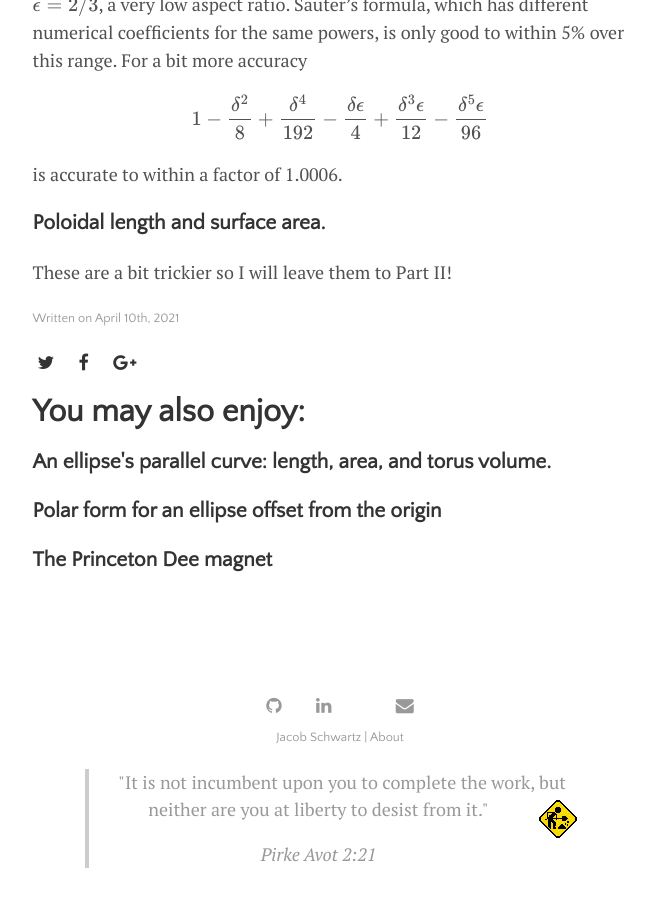
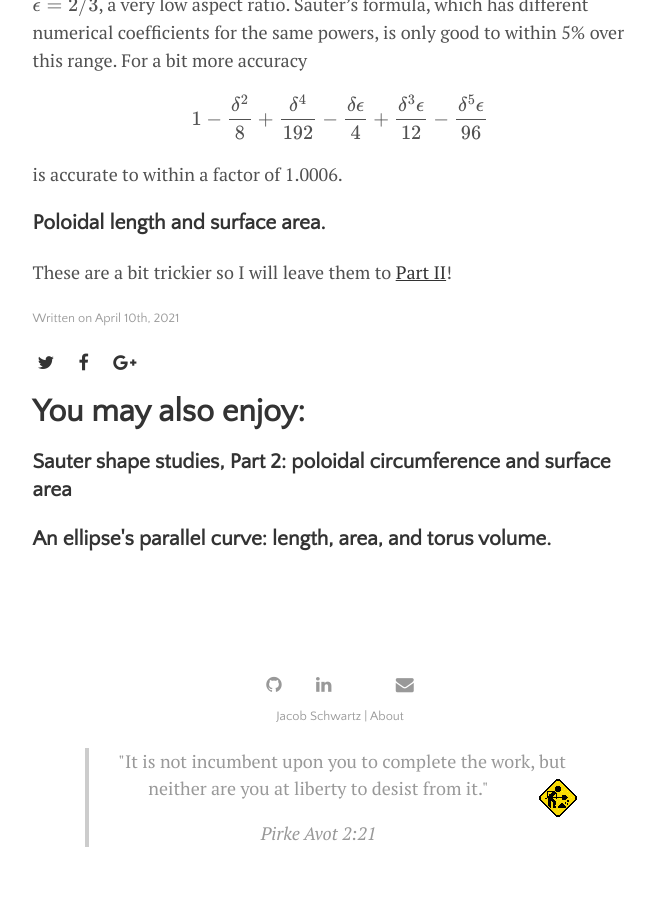
Before and after one commit to cfe316/cfe316.github.io, a Jekyll site: the page built from _posts/2021-04-10-sauter-shape-studies-1.md, in a window 1280 px wide and 900 px high, scrolled down 4939 px. Shown: the whole window, without its empty margins (300-955 px from the left). Built offline with Jekyll 4.4.1, drawn with Linux system fonts in a browser that asks for light colours; formulas are drawn with MathJax 3; a style sheet for code colours, icons or effects is not loaded; after the commit the page ends 5818 px from its top, so only the background shows below that; some of the changed lines change nothing that is shown.

Commit message:
Add post about Lp and Ap for Sauter shape

```diff
--- a/_posts/2021-04-10-sauter-shape-studies-1.md
+++ b/_posts/2021-04-10-sauter-shape-studies-1.md
@@ -116,4 +116,4 @@
 
 ### Poloidal length and surface area.
 
-These are a bit trickier so I will leave them to Part II!
+These are a bit trickier so I will leave them to [Part II](http://www.jaschwartz.net/journal/sauter-shape-studies-2.html)!
--- /dev/null
+++ b/_posts/2021-05-31-sauter-shape-studies-2.md
@@ -0,0 +1,167 @@
+---
+layout: post
+title: "Sauter shape studies, Part 2: poloidal circumference and surface area"
+author: "Jacob Schwartz"
+categories: journal
+tags: [algebra, geometry, sauter, plasma]
+image: Sauter_shape_studies_circumference_headliner.png
+use_math: true
+---
+This post is a continuation of the [previous](http://www.jaschwartz.net/journal/sauter-shape-studies-1.html), so read that one first.
+In this post I'll describe my efforts to compute an approximation for the poloidal circumference and surface area for Sauter's shape, in the special case of $\xi=0$.
+
+In a [2016 paper](dx.doi.org/10.1016/j.fusengdes.2016.04.033), O. Sauter describes a parameterized shape for a plasma boundary,
+
+$$
+\begin{align}
+R(t) &= R_0 + a \cos\left(t + \delta \sin(t) - \xi \sin(2t)\right) \\
+Z(t) &= \kappa a \sin(t + \xi \sin(2 t)),
+\end{align}
+$$
+
+If we set $\xi=0$, we can can put this in terms of $R_A(Z_A)$:
+
+$$ R_A - A = \pm \cos\left(\frac{Z_A \delta}{\kappa} \pm \sin^{-1}\left(\frac{Z_A}{\kappa}\right)\right)$$.
+
+These are coordinates where we've normalized out $a$ and $A$ is the aspect ratio.
+
+# Poloidal circumference
+
+Poloidal circumference only depends on the shape of the LCFS and not the aspect ratio, so we can drop the $A$ term from the LHS. We'll label the two branches of the $\pm$ as $R_i$ for the inner $(-)$ and $R_o$ for the outer ($+$). Thus
+
+$$
+\begin{align}
+R_i &= -\cos\left(\frac{z \,\delta}{\kappa} - \sin^{-1}\left(\frac{z}{\kappa}\right)\right) \\
+R_o &= +\cos\left(\frac{z\, \delta}{\kappa} + \sin^{-1}\left(\frac{z}{\kappa}\right)\right),
+\end{align}
+$$
+
+where for convenience I'm now writing $Z_A$ as $z$.
+
+
+The exact poloidal length is
+
+$$
+\begin{equation}
+L_{p,\mathrm{exact}} = \int_{-\kappa}^{\kappa} \sqrt{1 + R_i'^2} + \sqrt{1 + R_o'^2} \; dz \quad (1)
+\end{equation}
+$$
+
+where $R'$ is the derivative with respect to $z$. Unfortunately this cannot be integrated exactly, even in terms of special functions.
+
+Sauter's expression for the poloidal circumference is
+
+$$
+\begin{equation}
+L_{p,\mathrm{Sauter}} = 2 \pi ( 1 + 0.55 (\kappa-1))(1 + 0.08 \delta^2)(1 - 0.049 \delta^2).
+\end{equation}
+$$
+
+This is first order in $\kappa$ and fourth order in $\delta$.
+
+{% include figure.html url="Sauter_shape_studies_circumference_plot_1.png"
+caption="Figure 1: For $\kappa=2$, the Exact and Sauter formulas for the plasma circumference, normalized to the circumference of an ellipse. "%}
+Figure 1 shows the exact formula and Sauter's approximation. Notice that the latter, despite being 4th order in $\delta$, doesn't have the downward bends at high $\delta$ like the exact formula does, and that it's off by about 1% for $\delta=0$. We'll see if we can derive a more accurate expression with the same powers of $\kappa$ and $\delta$.
+
+## Poloidal circumference: Exact in elongation, fourth order in triangularity
+Our first step is to expand the integrand of the exact formula as powers of $\delta$.  To 2nd order,
+
+$$\begin{align}
+
+&\sqrt{1 + R_i'^2} + \sqrt{1 + R_o'^2} =\\
+&\frac{2}{\kappa} \sqrt{\frac{\kappa ^4-z^2 \left(-1+\kappa ^2\right)}{-z^2+\kappa ^2}}+ \frac{\left(6 z^2 \kappa ^6+z^4 \kappa ^2 \left(2-13 \kappa ^2\right)+z^6 \left(-3+7 \kappa ^2\right)\right)}{\kappa ^3 \sqrt{-z^2+\kappa
+   ^2} \left(\kappa ^4-z^2 \left(-1+\kappa ^2\right)\right)^{3/2}}\delta^2.
+\end{align}
+$$
+
+When integrated from $-\kappa$ to $\kappa$ as in Equation (1) this becomes
+$$
+4 \kappa  E\left(1-\frac{1}{\kappa ^2}\right) + \frac{2 \kappa  \left(2 \kappa ^2 \left(11+5 \kappa ^2\right) E\left(1-\frac{1}{\kappa ^2}\right)-\left(9+20 \kappa ^2+3 \kappa ^4\right)
+   K\left(1-\frac{1}{\kappa ^2}\right)\right)}{3 \left(-1+\kappa ^2\right)^3}\delta^2. \quad (2)
+$$
+
+Note that the first term is just the formula for the circumference of an ellipse, so the second term is the first correction for triangularity. Taking the Taylor series to the power $\delta^4$ adds to Equation (2) the term
+
+$$
+\begin{align}
+& \frac{\delta^4}{90 (\kappa^2 - 1)^6} \\
+& \left(-\kappa ^3 \left(3145+27028 \kappa ^2+25854 \kappa ^4+5156 \kappa ^6+257 \kappa ^8\right) E\left(1-\frac{1}{\kappa ^2}\right)\right. \\
+
+& \left.+4 \kappa
+   \left(225+3515 \kappa ^2+7446 \kappa ^4+3630 \kappa ^6+529 \kappa ^8+15 \kappa ^{10}\right) K\left(1-\frac{1}{\kappa ^2}\right)\right) \quad (3)
+\end{align}
+$$
+
+{% include figure.html url="Sauter_shape_studies_circumference_plot_2.png"
+caption="Figure 2: The two curves in Figure 1, plus the approximation in Equation (2) ('Series to $\delta^2$') and the result of adding Expression (3) as well ('Series to $\delta^4$'). "%}
+Figure 2 shows these two approximations in $\delta$. They are exactly correct when $\delta=0$ and with the addition of the $\delta^4$ term the flattening near $\delta=1$ is captured.
+
+This might already be a decent place to stop. Though the formula up to 4th order is somewhat complicated, it works well, and only requires one evaluation each of the elliptic integrals $E$ and $K$.
+
+### Relieving ourselves of special functions
+But what if we don't like special functions? Can we construct a decent approximation without using them? YES.
+
+First, we use [Ramanujan's ellipse perimeter formula](https://www.mathsisfun.com/geometry/ellipse-perimeter.html) to replace the $\delta^0$ term:
+$$ 4 \kappa E\left(1-\frac{1}{\kappa ^2}\right) \approx \pi \left(3(\kappa+1) - \sqrt{(3 + \kappa)(1 + 3 \kappa)}\right)$$. This is a *very* good approximation and will ensure that the formula is correct to about 1 part in $10^5$ when $\delta=0$.
+That leaves the $\delta^2$ and $\delta^4$ terms.
+I choose to expand each of these to first order in $\kappa$, centered around a typical elongation of $\kappa=1.5$.
+The result is
+
+$$\begin{align}
+L_{p,\mathrm{custom}} &= \pi \left(3(\kappa+1) - \sqrt{(3 + \kappa)(1 + 3 \kappa)}\right) + \\
+& \left(0.32131 - 0.162809 (\kappa-1.5)\right)\delta^2 + \\
+& \left(-0.157018 + 0.0350393 (\kappa -1.5)\right)\delta^4. \quad (4)
+\end{align}
+$$
+
+For reasonable values of $\kappa$ this custom series is within about 0.2% of the series given by Equations (2) and (3).
+
+{% include figure.html url="Sauter_shape_studies_circumference_results.png"
+caption="Figure 3: Comparison of Sauter's approximation to the custom series of Equation (4). Note that not all the contours are equally spaced: this is to be able to show the same contours on both plots. "%}
+Figure 4 shows a comparison of the Sauter approximation to the 'custom' series of Equation (4). I feel satisfied with this level of accuracy.
+
+# Poloidal surface area
+In this section I'll derive an approximation for the surface area using elementary functions.
+
+I use the same technique as above: write down the integral for surface area, expand the integrand in powers of $\delta$, integrate each term, and than expand each term in a power of $\kappa$.
+
+The expression for surface area (normalized by $a^2$) is
+
+$$
+\begin{equation}
+A_p = 2 \pi \int_{-\kappa}^{\kappa} (A + R_i)\sqrt{1 + R_i'^2} + (A + R_o)\sqrt{1 + R_o'^2}\; dz.
+\end{equation}
+$$
+
+Expanding the integrand to zeroth order in $\delta$ and integrating yields the expression for the surface area of an elliptic torus, $8 \pi A \kappa E(1 - 1/\kappa^2)$.
+Each higher order term contains one instance each of $E$ and $K$ multiplied by polynomials of $\kappa$.
+For example, the $\delta^1$ term is
+
+$$
+\delta  \int_{-\kappa }^{\kappa } -\frac{4 \pi  z^2 \left(-2 \kappa  \sqrt{\frac{-z^2+\kappa ^2}{\kappa ^2}}+\sqrt{\frac{-z^2+z^2 \kappa ^2-\kappa
+   ^4}{z^2-\kappa ^2}} \sqrt{z^2-z^2 \kappa ^2+\kappa ^4}\right)}{\kappa ^3 \sqrt{z^2-z^2 \kappa ^2+\kappa ^4}} \, dz \\
+= -\frac{8 \pi  \delta  \kappa  \left(\kappa ^2 \left(-5+\kappa ^2\right) E\left(1-\frac{1}{\kappa ^2}\right)+\left(3+\kappa ^2\right)
+   K\left(1-\frac{1}{\kappa ^2}\right)\right)}{3 \left(-1+\kappa ^2\right)^2}
+$$
+I won't write the higher terms here because it's quite tedious.
+After working up to the $\delta^4$ term, I have the what I call the 'Elliptic form'.
+
+I then replace the special functions: for the $\delta^0$ term I again substitute Ramanujan's approximation and the higher-order terms are approximated by a Taylor series around $\kappa=1.5$ to first power in $\kappa$. The result is
+
+$$
+\begin{align}
+A_{p,Polynomialish} &= 2 A \pi ^2 \left(3 (1+\kappa )-\sqrt{(3+\kappa ) (1+3 \kappa )}\right) \\
+&-14.6104 \delta +2.01885 A \delta ^2+1.4592 \delta ^3-0.986576 A \delta ^4 \\
+&\left(-9.16202 \delta -1.02296 A \delta ^2+1.68903 \delta ^3+0.220158 A \delta ^4\right) (-1.5+\kappa ).
+\end{align}
+$$
+
+I call this "polynomial-ish" because of the square root.
+
+{% include figure.html url="Sauter_shape_studies_sa_results.png"
+caption="Figure 5: Comparison of Sauter's approximation, the 'elliptic form', and two 'polynomial-ish' forms to the exact result, for $A=3$ and $\kappa=2$."%}
+Figure 5 shows the results: our $\delta^4$ 'Elliptic' and 'polynomial-ish' approximations are much closer to the exact value. Despite having powers of $\delta^5$, at negative $\delta$ Sauter's expression has a similar accuracy to a 'polynomial-ish' expression that only goes to powers of $\delta^2$.
+
+Great!
+Together with the results in the previous post, we now have methods for approximating the poloidal circumference, poloidal surface area, volume, and cross-sectional area.
+I've presented the form of the derivations, and they're generally more accurate than the approximations given by Sauter when $\delta=0$.
```
Also changed, not shown: assets/img/Sauter_shape_studies_circumference_headliner.png (added), assets/img/Sauter_shape_studies_circumference_plot_1.png (added), assets/img/Sauter_shape_studies_circumference_plot_2.png (added), assets/img/Sauter_shape_studies_circumference_results.png (added), assets/img/Sauter_shape_studies_sa_results.png (added).
